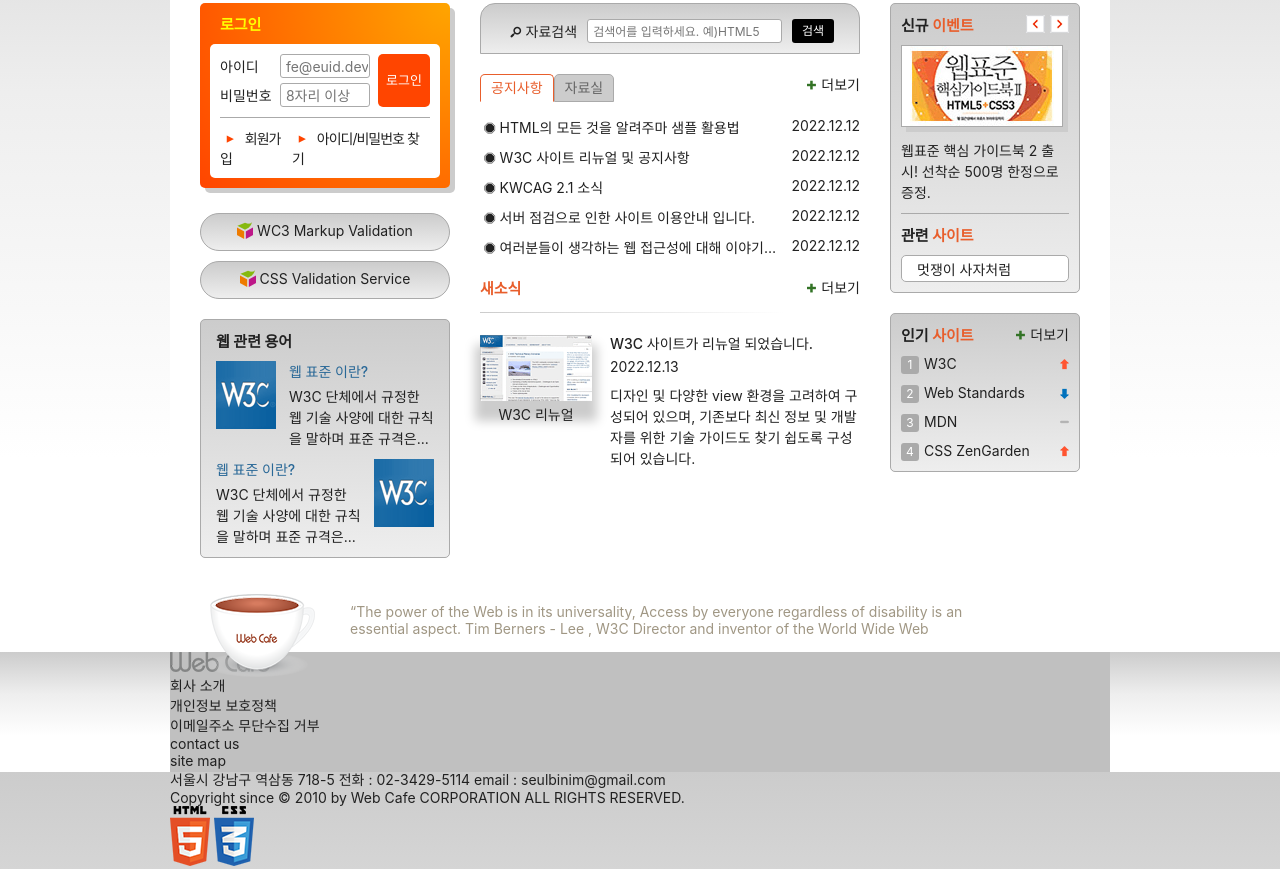
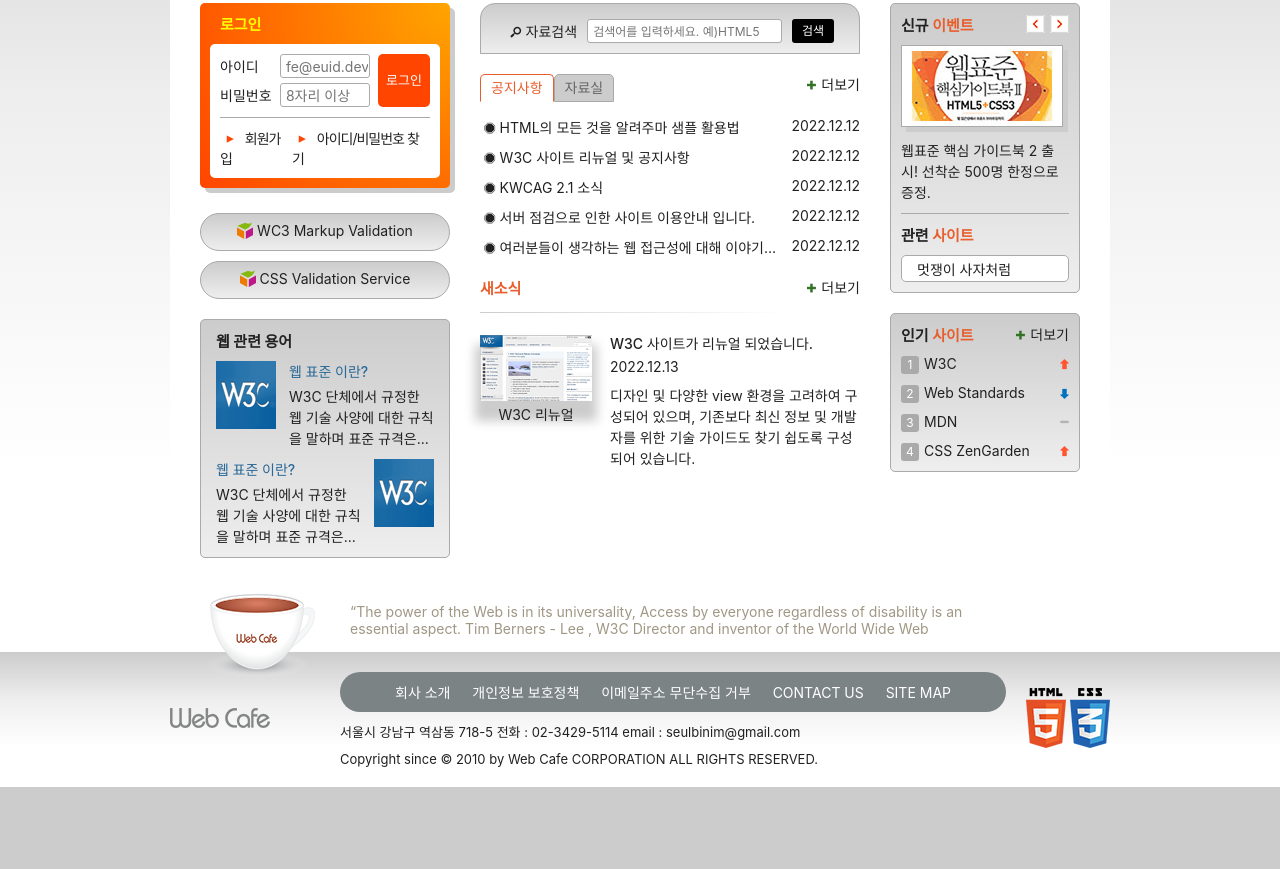
Before and after one commit to binwoonki/HTML5, a plain HTML site: page index.html in a window 1280 px wide. Shown: the part 274-1143 px from the top of the page. After the commit the page ends 1061 px from the top, so only its background shows below. Drawn offline with Linux system fonts and the light colour scheme; a web font is replaced by a local one.

Commit message:
푸터 디자인 완성

```diff
--- a/styles/style.css
+++ b/styles/style.css
@@ -849,9 +849,47 @@
 /* 푸터 */
 .footer {
   background: #ccc
-    linear-gradient(to bottom, #ccc 0%, #eee 35%, #fff 70%, #fff 100%);
+  linear-gradient(to bottom, #ccc 0%, #eee 35%, #fff 70%, #fff 100%);
 }
+
 .footer-inner {
-  background: silver;
-  height: 15vh;
+  display:flex;
+  flex-flow:row nowrap;
+  justify-content: space-around;
+  align-items: center;
+  gap:20px;
+  padding:20px 0;
 }
+
+.footer-logo{
+  width: 150px;
+  padding-left:20px 0 0 35px;
+}
+
+.footer-inner-wrapper{
+  flex:1 1 auto;
+}
+
+.guide-list{
+  display:flex;
+  flex-flow:row nowrap;
+  justify-content: space-between;
+  align-items: center;
+  background-color: #7b8385;
+  border-radius:30px;
+  padding:4px 45px;
+  text-transform:uppercase;
+  color:#fff;
+}
+
+.guide-list a{
+  display:block;
+  padding:6px 10px;
+}
+
+.address,
+.copyright{
+  display:block;
+  font-size: 1.3rem;
+  margin-top:10px;
+}
```
